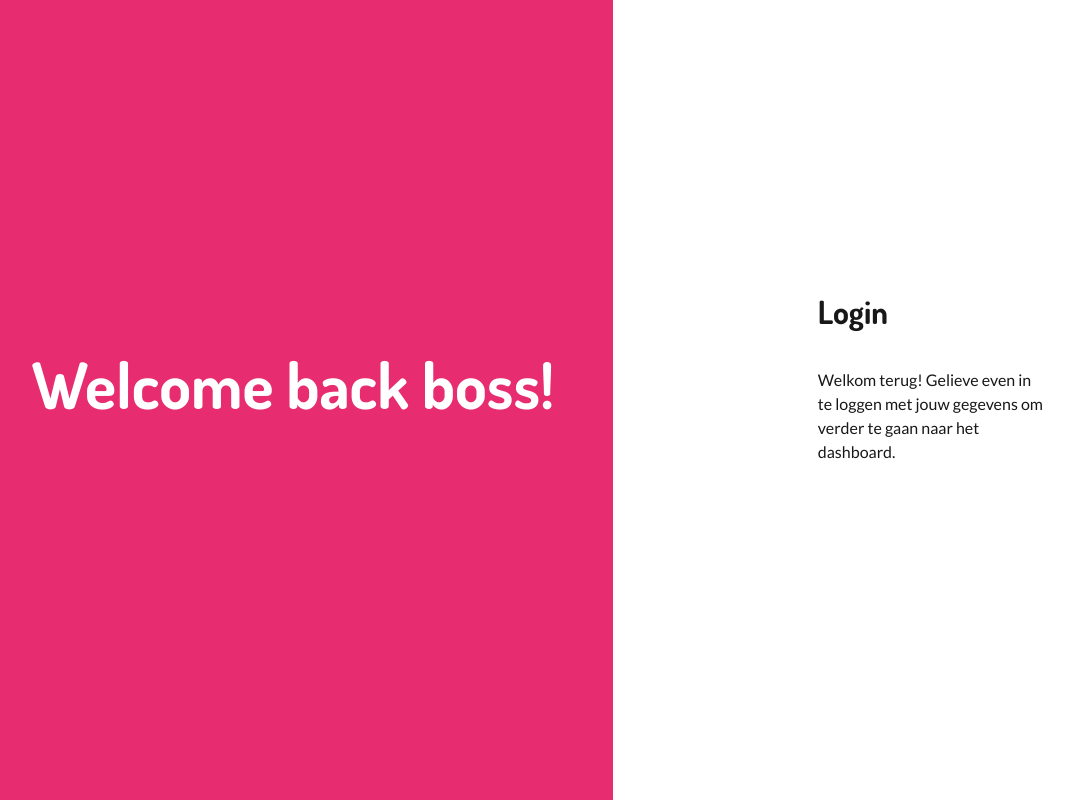
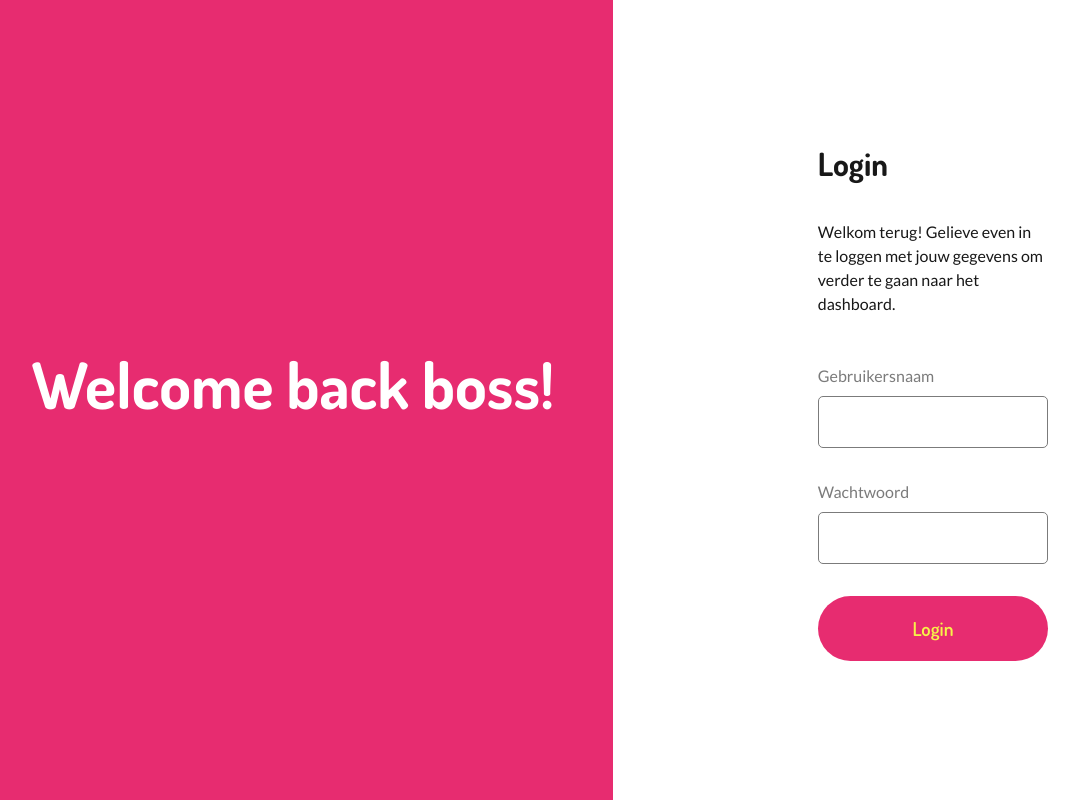
Before and after one commit to AlejandroDeWolf/donut-configurator-admin, a React (Vite) app: page / in a window 1280 px wide. Shown: the whole page, without its empty margins (27-1106 px from the left). Built offline with nearby package versions, Linux system fonts and the light colour scheme.

Commit message:
feat: write login form in parent component and show loader when fetching

```diff
--- a/src/pages/Login.jsx
+++ b/src/pages/Login.jsx
@@ -1,8 +1,45 @@
-import React from "react";
-
-import { LoginForm } from "../components";
+import React, { useState, useRef } from "react";
+import { Oval } from 'react-loader-spinner'
 
 const Login = () => {
+  const usernameRef = useRef();
+  const passwordRef = useRef();
+  const [loading, setLoading] = useState(false);
+
+  const fetchLogin = async (e) => {
+    e.preventDefault();
+    setLoading(true);
+
+    const username = usernameRef.current.value;
+    const password = passwordRef.current.value;
+
+    const response = await fetch(
+      "https://adorable-red-sundress.cyclic.app/users/login",
+      {
+        method: "POST",
+        headers: {
+          "Content-Type": "application/json",
+        },
+        body: JSON.stringify({
+          username: username,
+          password: password,
+        }),
+      }
+    );
+
+    if (!response.ok) {
+      const error = await response.json();
+      alert(error.message);
+      return;
+    } else {
+      const data = await response.json();
+      setLoading(false);
+
+      localStorage.setItem("token", data.token);
+      window.location.href = "/dashboard";
+    }
+  };
+
   return (
     <div className="login">
       <div className="login__hero">
@@ -10,13 +47,46 @@ const Login = () => {
       </div>
 
       <div className="login__form">
-        <div className="login__form__title">
-          <h2>Login</h2>
-          <p>Welkom terug! Gelieve even in te loggen met
-            jouw gegevens om verder te gaan naar het dashboard.</p>
-        </div>
+        {loading &&
+          <div className="login__form__loader">
+            <Oval
+              height={80}
+              width={80}
+              color="#e72c70"
+              visible={true}
+              ariaLabel='oval-loading'
+              secondaryColor="#f5659a"
+              strokeWidth={18}
+              strokeWidthSecondary={18}
+            />
+          </div>
+        }
 
-        <LoginForm />
+        {!loading &&
+          <div>
+            <div className="login__form__title">
+              <h2>Login</h2>
+              <p>Welkom terug! Gelieve even in te loggen met
+                jouw gegevens om verder te gaan naar het dashboard.</p>
+            </div>
+            <form>
+              <div className="form__group">
+                <label htmlFor="username">Gebruikersnaam</label>
+                <input type="text" name="username" id="username" ref={usernameRef} />
+              </div>
+              <div className="form__group">
+                <label htmlFor="password">Wachtwoord</label>
+                <input
+                  type="password"
+                  name="password"
+                  id="password"
+                  ref={passwordRef}
+                />
+              </div>
+              <button type="submit" className="btn form__btn" onClick={fetchLogin}>
+                Login
+              </button>
+            </form></div>}
       </div>
     </div>
   );
```
